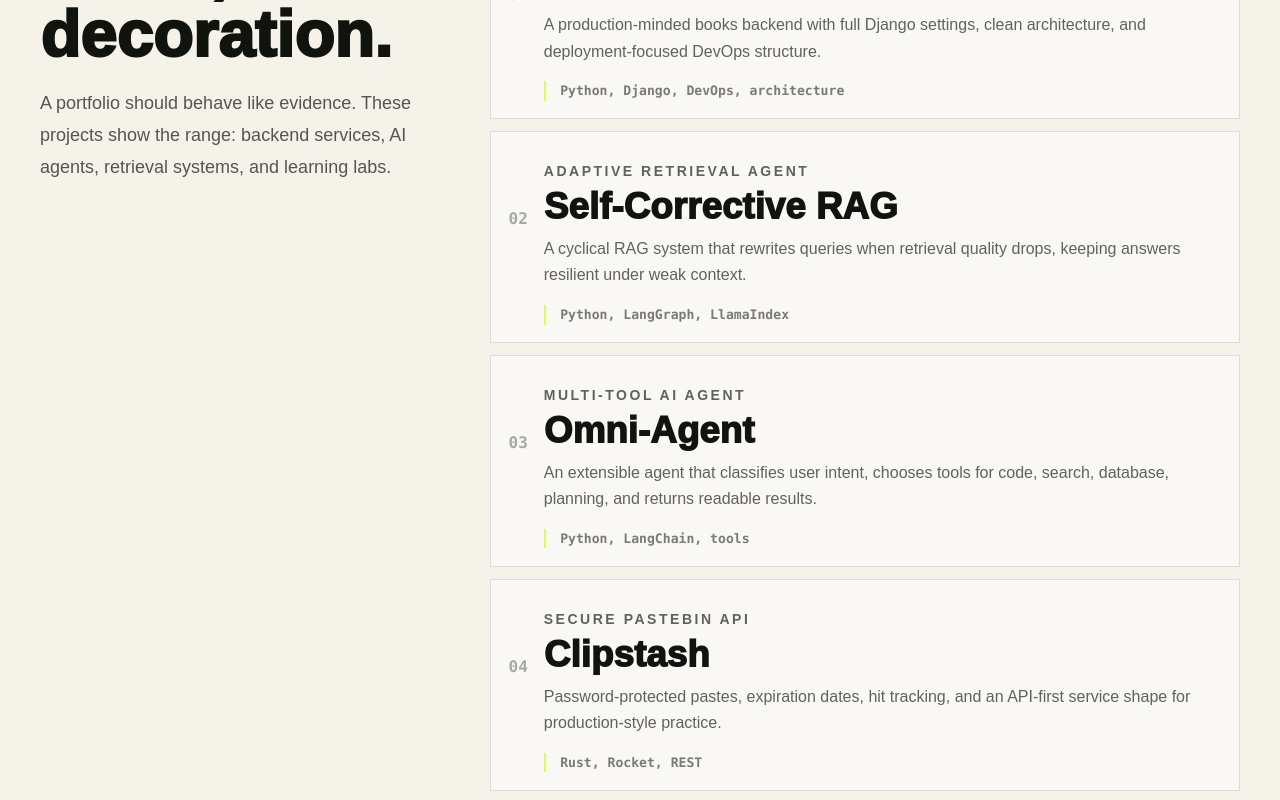
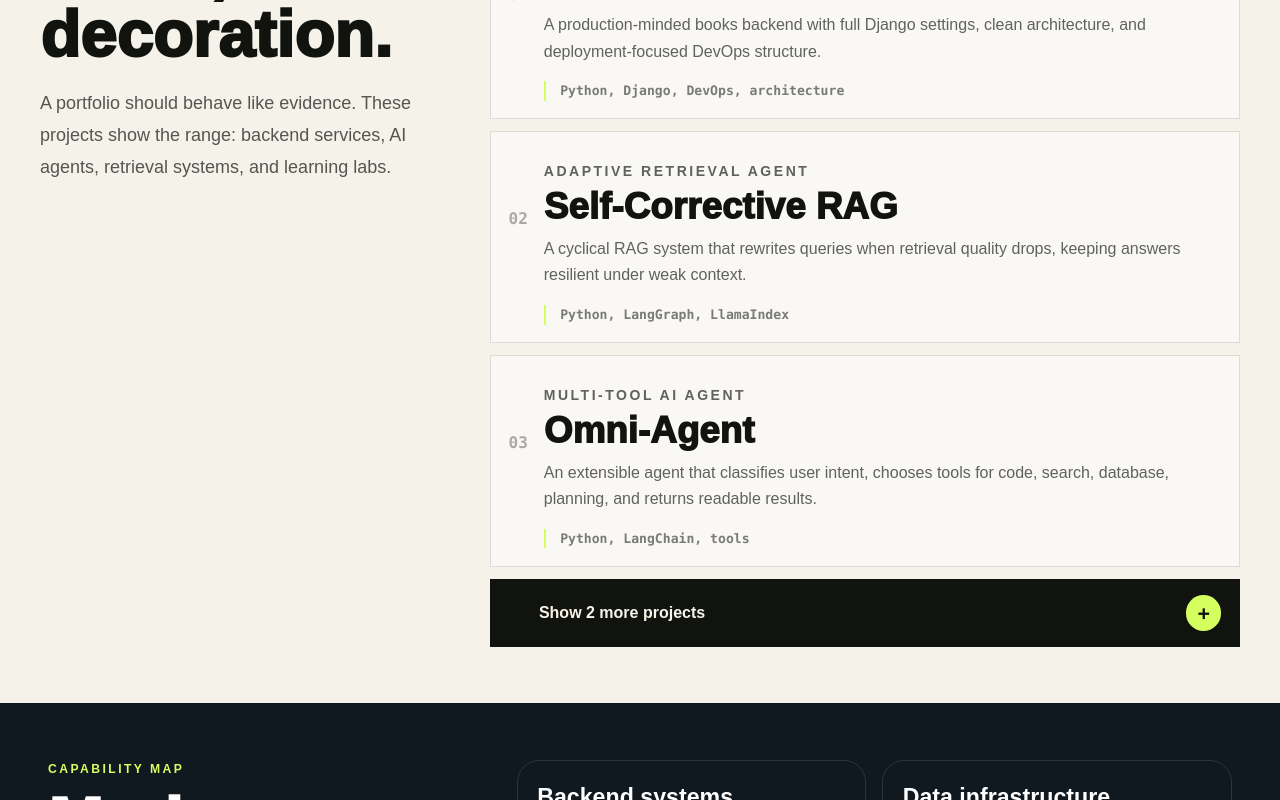
Before and after one commit to MahdiAmrollahi/resume_site, a Next.js app: page / in a window 1280 px wide. Shown: the part 1160-1960 px from the top of the page. Built offline with nearby package versions, Linux system fonts and the light colour scheme.

Commit message:
feat: Update project section

```diff
--- a/app/globals.css
+++ b/app/globals.css
@@ -215,6 +215,42 @@
   padding-left: 0.9rem;
 }
 
+.project-toggle {
+  align-items: center;
+  background: #11130f;
+  border: 1px solid rgba(17, 19, 15, 0.16);
+  color: #f8f4e8;
+  cursor: pointer;
+  display: flex;
+  font-weight: 900;
+  justify-content: space-between;
+  min-height: 4.25rem;
+  padding: 0 1.1rem 0 3rem;
+  transition:
+    background 180ms ease,
+    transform 180ms ease;
+  width: 100%;
+}
+
+.project-toggle:hover {
+  background: #20251d;
+  transform: translateX(4px);
+}
+
+.project-toggle-icon {
+  align-items: center;
+  background: #d5ff5f;
+  border-radius: 999px;
+  color: #11130f;
+  display: inline-flex;
+  font-family: var(--font-mono);
+  font-size: 1.25rem;
+  height: 2.2rem;
+  justify-content: center;
+  line-height: 1;
+  width: 2.2rem;
+}
+
 .skill-block {
   border: 1px solid rgba(255, 255, 255, 0.12);
   border-radius: 22px;
@@ -298,6 +334,10 @@
     grid-column: auto;
   }
 
+  .project-toggle {
+    padding-left: 1.1rem;
+  }
+
   .nav-link {
     padding: 0.5rem 0.65rem;
   }
--- a/app/page.tsx
+++ b/app/page.tsx
@@ -1,4 +1,5 @@
 import Image from "next/image";
+import { ProjectShowcase } from "./project-showcase";
 
 const projects = [
   {
@@ -181,21 +182,7 @@
             backend services, AI agents, retrieval systems, and learning labs.
           </p>
         </div>
-        <div className="grid gap-3">
-          {projects.map((project, index) => (
-            <a className="project-row" href={project.href} key={project.name}>
-              <span className="project-index">{String(index + 1).padStart(2, "0")}</span>
-              <div>
-                <p className="text-sm font-bold uppercase tracking-[0.18em] text-black/45">
-                  {project.type}
-                </p>
-                <h3>{project.name}</h3>
-                <p>{project.description}</p>
-              </div>
-              <span className="stack">{project.stack}</span>
-            </a>
-          ))}
-        </div>
+        <ProjectShowcase projects={projects} />
       </section>
 
       <section className="border-y border-black/10 bg-[#101820] px-5 py-14 text-white sm:px-8 lg:px-12">
--- /dev/null
+++ b/app/project-showcase.tsx
@@ -0,0 +1,57 @@
+"use client";
+
+import { useState } from "react";
+
+type Project = {
+  name: string;
+  type: string;
+  stack: string;
+  description: string;
+  href: string;
+};
+
+type ProjectShowcaseProps = {
+  projects: Project[];
+  initialCount?: number;
+};
+
+export function ProjectShowcase({
+  projects,
+  initialCount = 3,
+}: ProjectShowcaseProps) {
+  const [expanded, setExpanded] = useState(false);
+  const visibleProjects = expanded ? projects : projects.slice(0, initialCount);
+  const hiddenCount = Math.max(projects.length - initialCount, 0);
+
+  return (
+    <div className="grid gap-3">
+      {visibleProjects.map((project, index) => (
+        <a className="project-row" href={project.href} key={project.name}>
+          <span className="project-index">
+            {String(index + 1).padStart(2, "0")}
+          </span>
+          <div>
+            <p className="text-sm font-bold uppercase tracking-[0.18em] text-black/45">
+              {project.type}
+            </p>
+            <h3>{project.name}</h3>
+            <p>{project.description}</p>
+          </div>
+          <span className="stack">{project.stack}</span>
+        </a>
+      ))}
+
+      {hiddenCount > 0 ? (
+        <button
+          className="project-toggle"
+          type="button"
+          aria-expanded={expanded}
+          onClick={() => setExpanded((current) => !current)}
+        >
+          <span>{expanded ? "Show fewer projects" : `Show ${hiddenCount} more projects`}</span>
+          <span className="project-toggle-icon">{expanded ? "-" : "+"}</span>
+        </button>
+      ) : null}
+    </div>
+  );
+}
```
